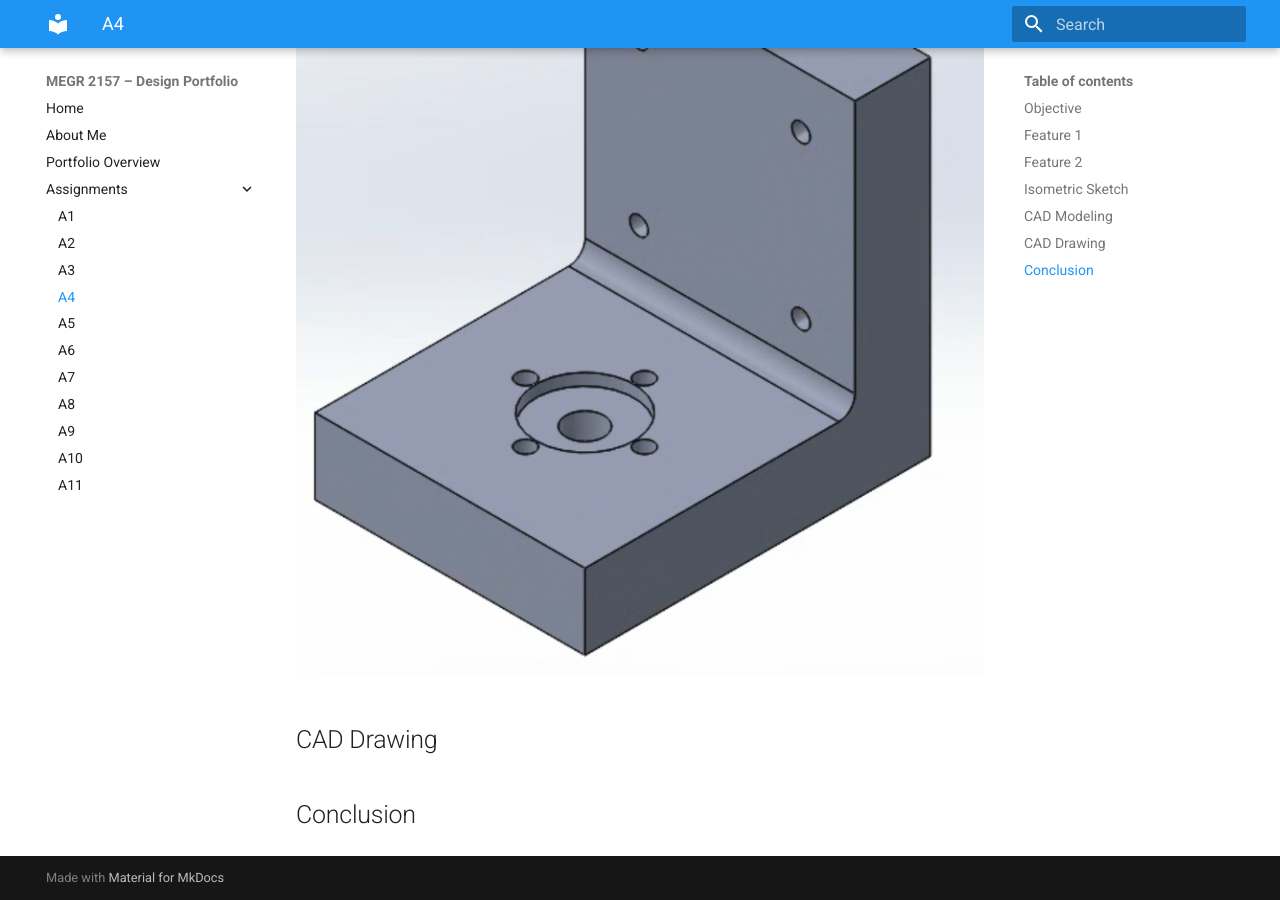
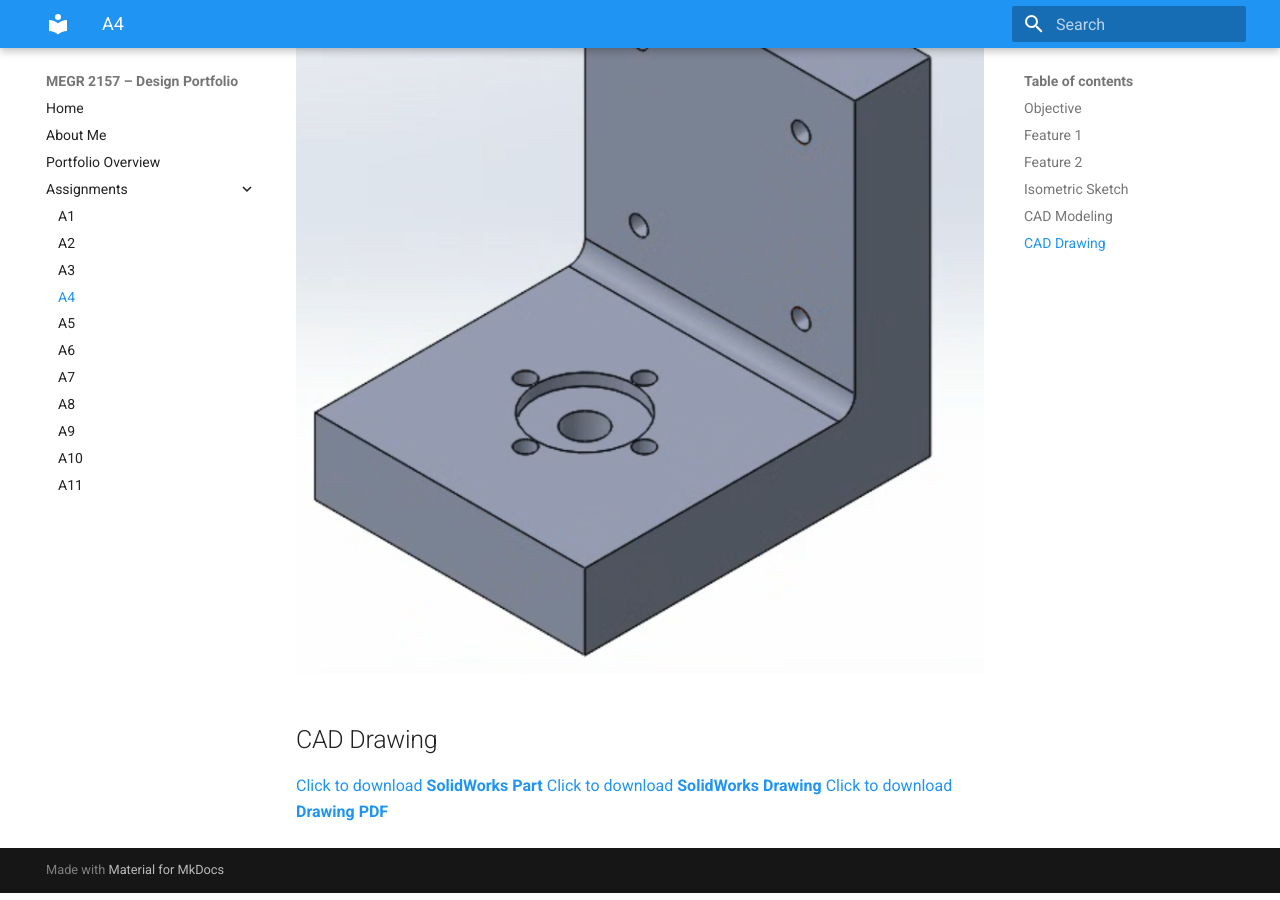
Before and after one commit to jcasillaspad/MEGR2157-Portfolio, an MkDocs documentation site: the page built from docs/assignments/A04/index.md, in a window 1280 px wide and 900 px high, scrolled down 13181 px. Built offline with MkDocs 1.6.1 and Material for MkDocs 9.7.7, drawn with Linux system fonts in a browser that asks for light colours.

Commit message:
Remove Conclusion and add download links for CAD files
Removed the Conclusion section and added download links for SolidWorks files.

```diff
--- a/docs/assignments/A04/index.md
+++ b/docs/assignments/A04/index.md
@@ -89,4 +89,8 @@ This completed the CAD model of the motor mount.
 
 ## CAD Drawing
 
-## Conclusion
+
+
+[Click to download **SolidWorks Part**](mount.SLDPRT)
+[Click to download **SolidWorks Drawing**](mount.SLDDRW)
+[Click to download **Drawing PDF**](mount.pdf)
```
